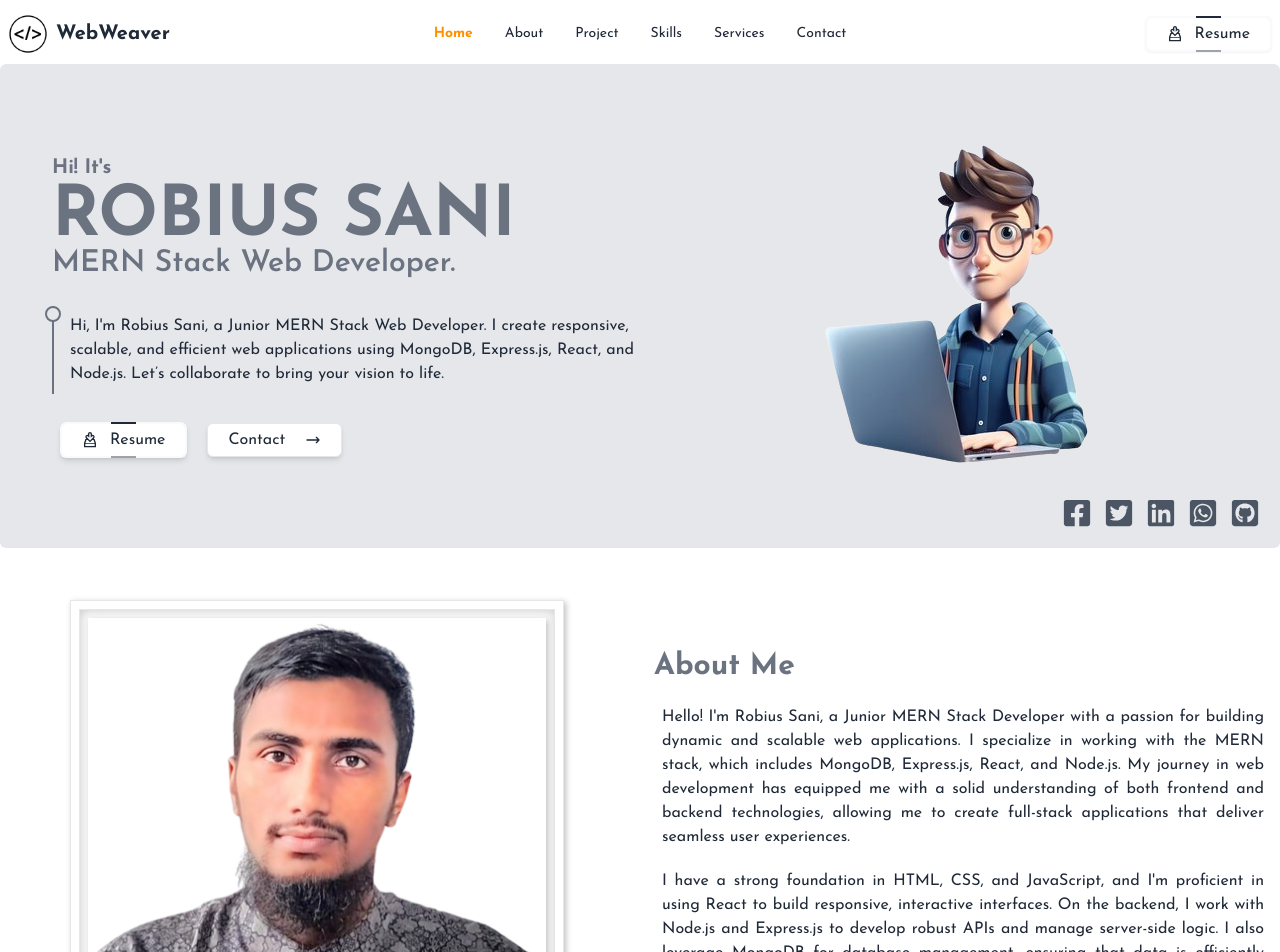
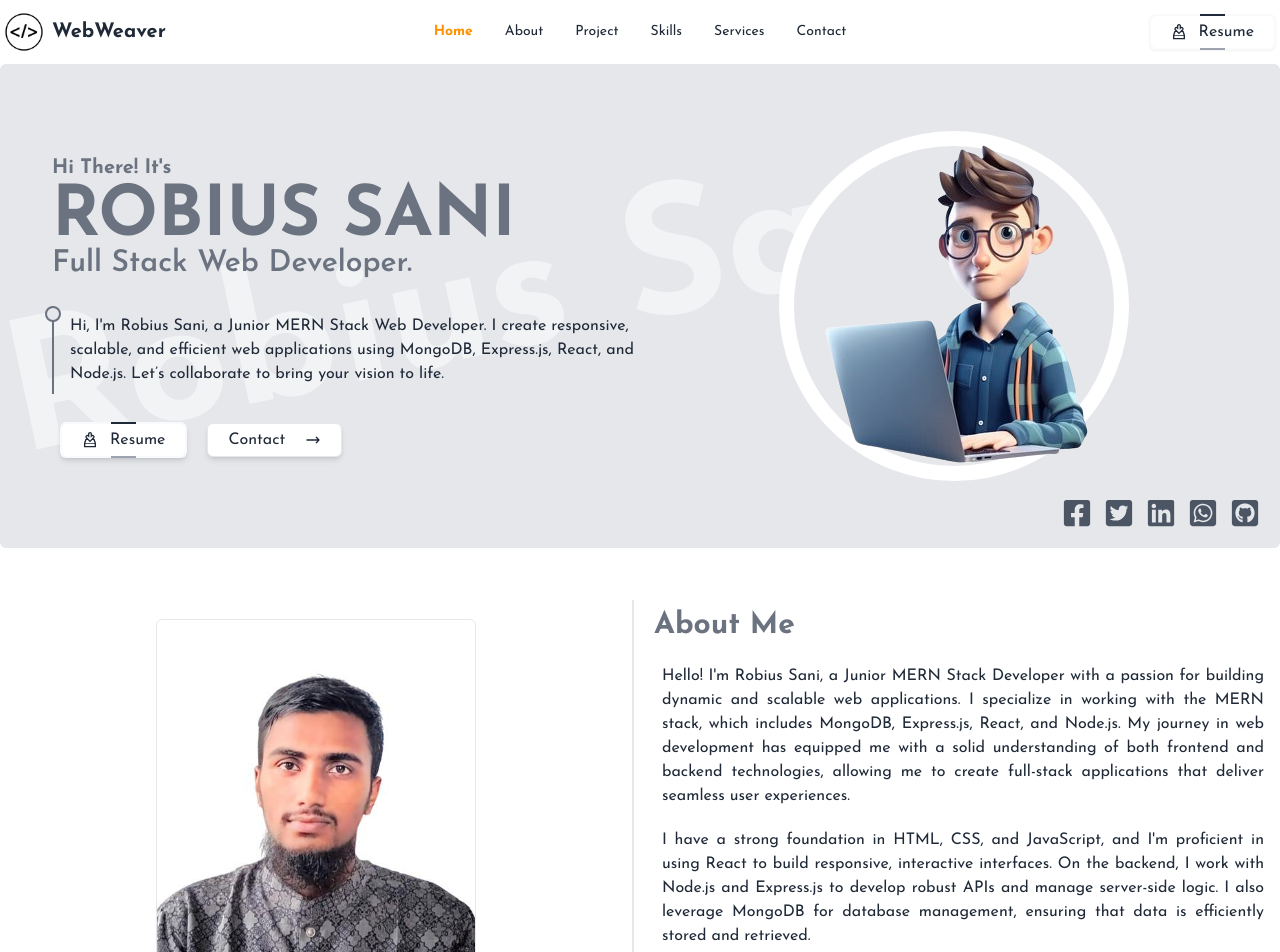
Before and after one commit to Robiu-Sani/Protfolio, a React (Vite) app: page / in a window 1280 px wide. Shown: the top 952 px of the page. Built offline with nearby package versions, Linux system fonts and the light colour scheme; a web font is replaced by a local one.

Commit message:
design is running

```diff
--- a/src/Component/DefaultComponent/NavBar.jsx
+++ b/src/Component/DefaultComponent/NavBar.jsx
@@ -28,8 +28,8 @@ export default function NavBar() {
   );
 
   return (
-    <div className="w-full fixed top-0 z-50">
-      <div className="navbar container mx-auto bg-[#0000]">
+    <div className="w-full blurBg fixed top-0 z-50">
+      <div className="navbar p-1 container mx-auto bg-[#0000]">
         <div className="navbar-start">
           <div className="dropdown">
             <div tabIndex={0} role="button" className="btn btn-ghost lg:hidden">
--- a/src/Component/LandingPages/Home/AboutSection.jsx
+++ b/src/Component/LandingPages/Home/AboutSection.jsx
@@ -1,25 +1,25 @@
 import { GiRead } from "react-icons/gi";
-import image from "../../../images/profile.png";
+import image from "../../../images/mobarok.jpeg";
 import Button from "../../ShaireComponent/Button";
 
 export default function AboutSection() {
   return (
     <div className="w-full pb-8 pt-3">
       <div className="container mx-auto grid grid-cols-1 sm:grid-cols-2 gap-3">
-        <div className="w-full px-5 lg:px-[70px] flex justify-center items-center">
+        <div className="w-full px-5 lg:px-[20px] flex border-r-0 sm:border-r-2 justify-center items-center">
           <div
-            className="border p-2"
-            style={{ boxShadow: "2px 2px 6px 0px #bfbfbf" }}
+          // className="border p-2"
+          // style={{ boxShadow: "2px 2px 6px 0px #bfbfbf" }}
           >
             <div
-              className="border p-2"
-              style={{ boxShadow: "inset 1px 1px 11px 0px #cacaca" }}
+            // className="border p-2"
+            // style={{ boxShadow: "inset 1px 1px 11px 0px #cacaca" }}
             >
               <img
                 src={image}
                 alt="Robius Sani (Mubarok)"
-                className="w-full"
-                style={{ boxShadow: "2px 2px 6px 0px #bfbfbf" }}
+                className="max-w-full sm:w-[320px] border rounded-md"
+                // style={{ boxShadow: "2px 2px 6px 0px #bfbfbf" }}
               />
             </div>
           </div>
--- a/src/Component/LandingPages/Home/Banner.jsx
+++ b/src/Component/LandingPages/Home/Banner.jsx
@@ -14,20 +14,20 @@ import {
 export default function Banner() {
   return (
     <div className="container mb-10 relative mx-auto mt-16 bg-gray-200 rounded-md py-20 px-3 grid flex-col-reverse grid-cols-1 md:grid-cols-2 justify-center items-center">
-      <div className="flex w-full flex-col gap-2 justify-center items-center md:items-start">
+      <div className="flex z-10 w-full flex-col gap-2 justify-center items-center md:items-start">
         <div className="text-center md:text-left px-4 md:px-10 ">
           <h3 className="text-gray-500 font-bold text-lg md:text-xl ">
-            Hi! It's
+            Hi There! It's
           </h3>
           <h1 className="text-gray-500 font-extrabold text-4xl md:text-[70px]  mt-4">
             ROBIUS SANI
           </h1>
           <h2 className="text-gray-500 text-2xl md:text-3xl font-semibold mt-2">
-            MERN Stack Web Developer.
+            Full Stack Web Developer.
           </h2>
         </div>
-        <div className="w-full px-2 md:pl-4 ml-0 md:ml-10 py-2 mt-4 relative border-0 md:border-l-2 border-gray-500">
-          <p>
+        <div className="w-full z-10 px-2 md:pl-4 ml-0 md:ml-10 py-2 mt-4 relative border-0 md:border-l-2 border-gray-500">
+          <p className="z-10">
             Hi, I'm Robius Sani, a Junior MERN Stack Web Developer. I create
             responsive, scalable, and efficient web applications using MongoDB,
             Express.js, React, and Node.js. Let’s collaborate to bring your
@@ -52,10 +52,15 @@ export default function Banner() {
           </Link>
         </div>
       </div>
-      <div className="flex flex-col justify-center items-center gap-5">
-        <img src={image} alt="banner image" className="max-w-[350px] skew" />
+      <div className="flex z-10 flex-col justify-center relative items-center gap-5">
+        <img
+          src={image}
+          alt="banner image"
+          className="max-w-[350px] z-10 skew"
+        />
+        <div className="absolute bg-gray-200 border-[15px] border-white w-[350px] sm:w-[350px] h-[350px] sm:h-[350px] rounded-full"></div>
       </div>
-      <div className="absolute right-5 bottom-5 flex justify-center items-center gap-3">
+      <div className="absolute z-10 right-5 bottom-5 flex justify-center items-center gap-3">
         <a
           href="https://www.facebook.com/robiussani.mubarok/"
           target="_blank"
@@ -92,6 +97,9 @@ export default function Banner() {
           <FaGithubSquare className="text-3xl text-gray-600 hover:text-black" />
         </a>
       </div>
+      <h1 className="text-[14vw] text-white opacity-50 font-extrabold -rotate-12 z-0 text-center absolute">
+        Robius Sani
+      </h1>
     </div>
   );
 }
--- a/src/Component/LandingPages/Home/ServicesSection.jsx
+++ b/src/Component/LandingPages/Home/ServicesSection.jsx
@@ -10,7 +10,7 @@ const ServicesSection = () => {
     <section className="py-16 ">
       <div className="container px-2 mx-auto text-center">
         <h2 className="text-4xl font-bold mb-8 JosefinSans text-gray-800">
-          Our Services
+          My Services
         </h2>
 
         <div className="grid gap-8 sm:grid-cols-1 md:grid-cols-2 lg:grid-cols-3">
--- a/src/index.css
+++ b/src/index.css
@@ -10,6 +10,11 @@
   /* font-family: "New Amsterdam", sans-serif; */
   font-family: "Josefin Sans", sans-serif;
   transition: 0.3s;
+}
+.blurBg {
+  background: rgba(255, 255, 255, 0.199);
+  backdrop-filter: blur(10px);
+  -webkit-backdrop-filter: blur(10px);
 }
 .JosefinSans {
   font-family: "Josefin Sans", sans-serif;
```
Also changed, not shown: src/images/mobarok.jpeg (added).
